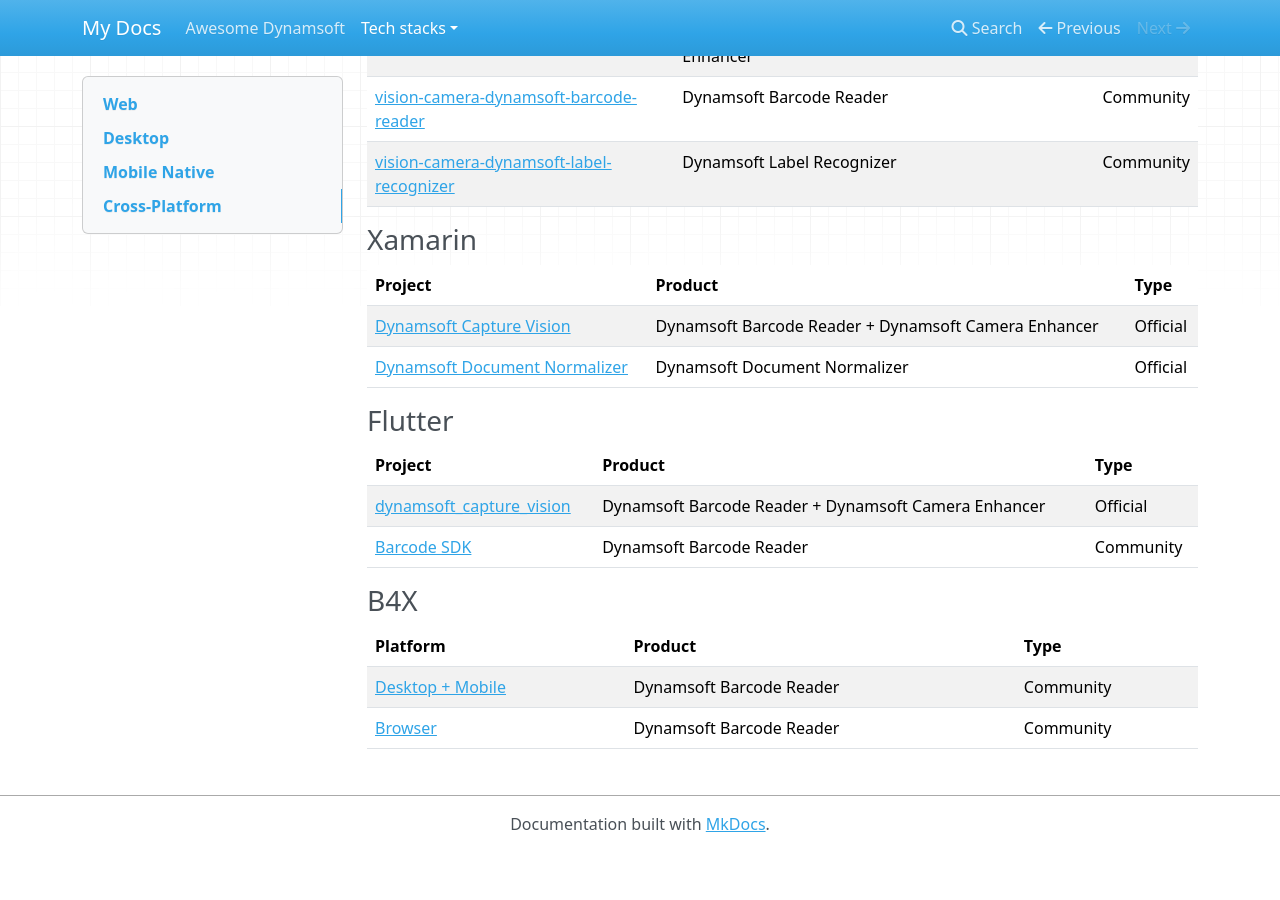
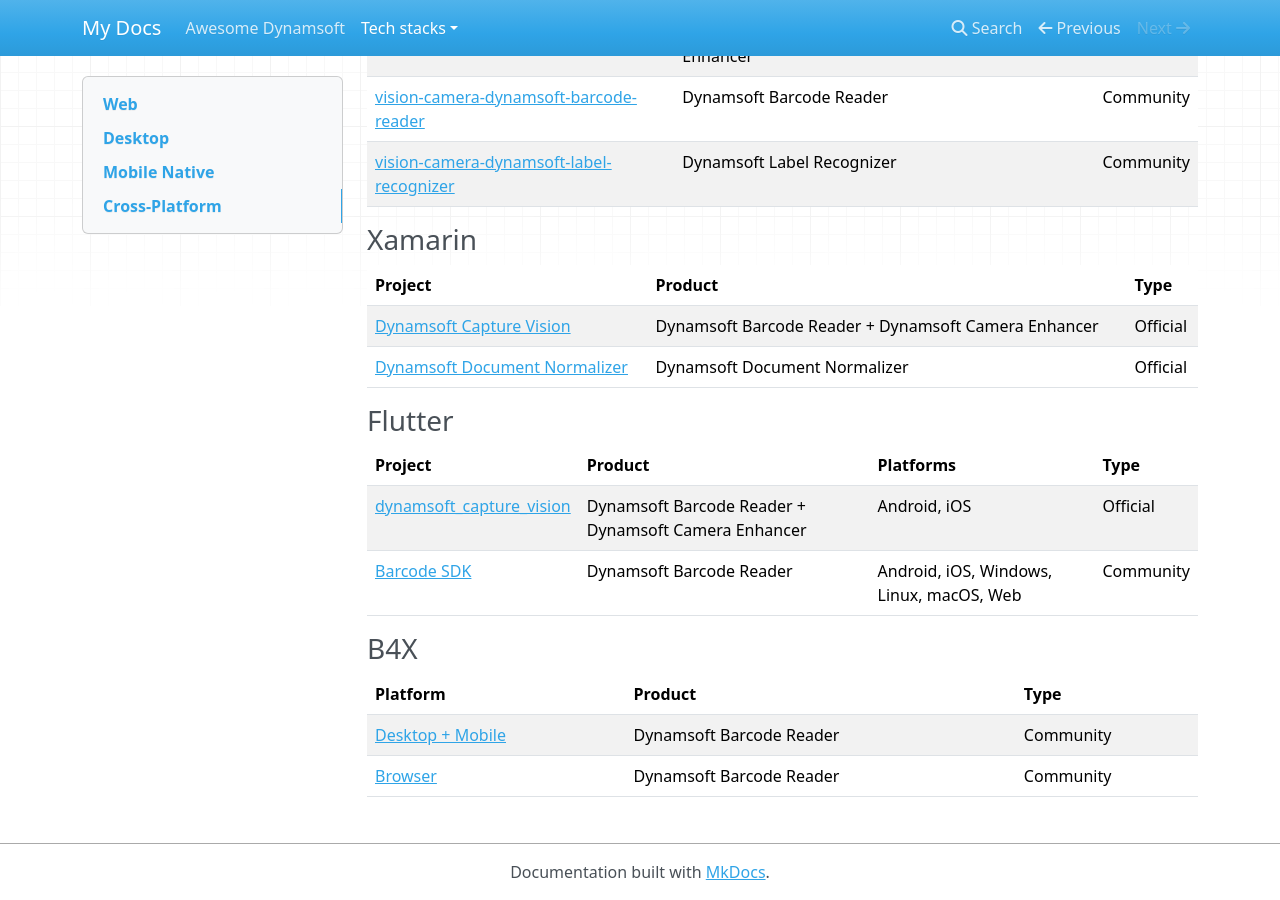
Before and after one commit to tony-xlh/awesome-dynamsoft, an MkDocs documentation site: the page built from docs/tech-stacks/index.md, in a window 1280 px wide and 900 px high, scrolled down 2283 px. Built offline with MkDocs 1.6.1, drawn with Linux system fonts in a browser that asks for light colours; nearby versions of some CDN libraries; before the commit the page ends 3135 px from its top, so only the background shows below that.

Commit message:
add platforms to flutter

```diff
--- a/docs/tech-stacks/index.md
+++ b/docs/tech-stacks/index.md
@@ -87,10 +87,10 @@ Mainly samples with blogs.
 
 ### Flutter
 
-| Project | Product | Type |
-| ----------- | ----------- | ----------- |
-| [dynamsoft_capture_vision](https://pub.dev/packages/dynamsoft_capture_vision_flutter)  | Dynamsoft Barcode Reader + Dynamsoft Camera Enhancer | Official |
-| [Barcode SDK](https://pub.dev/packages/flutter_barcode_sdk)  | Dynamsoft Barcode Reader | Community |
+| Project | Product | Platforms | Type |
+| ----------- | ----------- | ----------- | ----------- |
+| [dynamsoft_capture_vision](https://pub.dev/packages/dynamsoft_capture_vision_flutter)  | Dynamsoft Barcode Reader + Dynamsoft Camera Enhancer | Android, iOS | Official |
+| [Barcode SDK](https://pub.dev/packages/flutter_barcode_sdk)  | Dynamsoft Barcode Reader | Android, iOS, Windows, Linux, macOS, Web | Community |
 
 ### B4X
 
```
